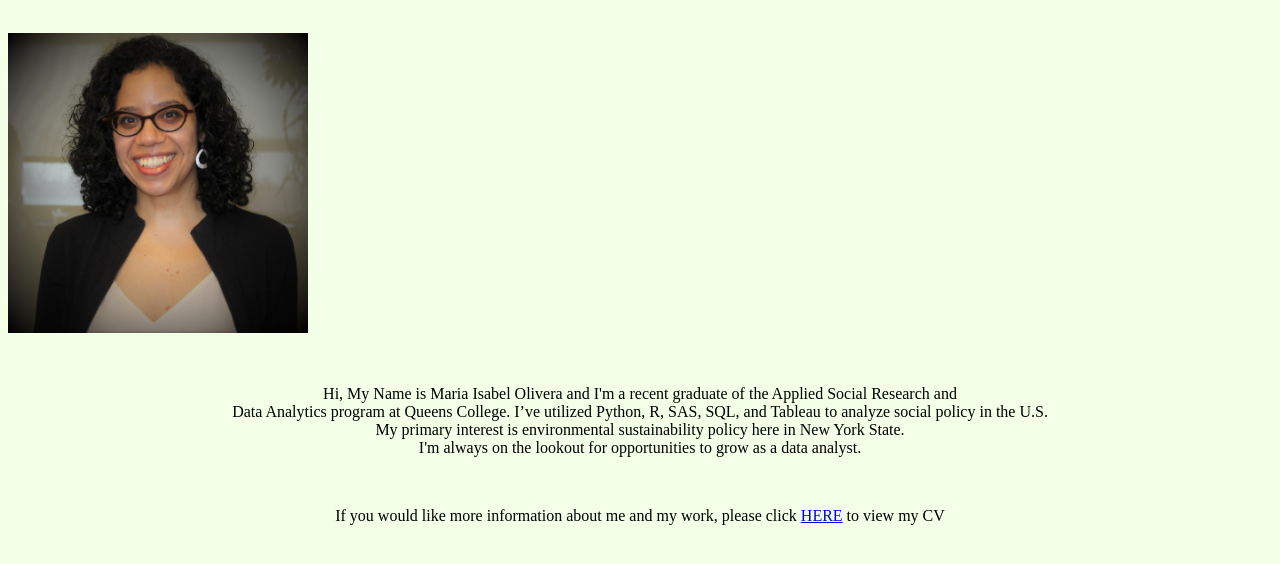
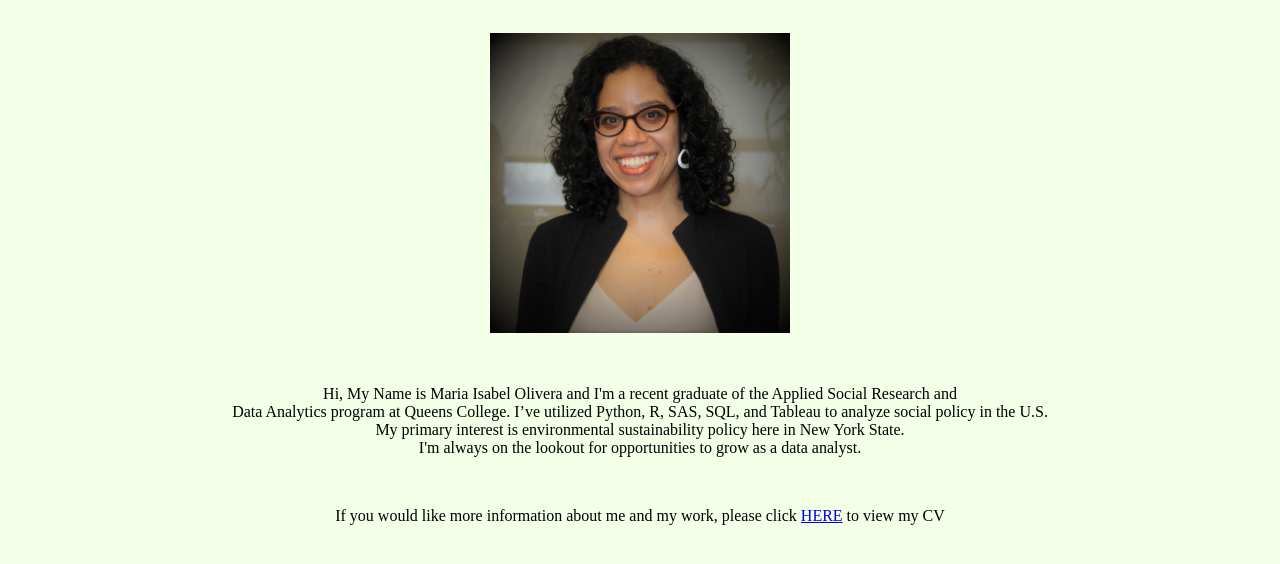
Before and after one commit to MIOlivera/greendata-about, a plain HTML site: page index.html in a window 1280 px wide. Shown: the part 370-934 px from the top of the page. Drawn offline with Linux system fonts and the light colour scheme.

Commit message:
Update index.html

```diff
--- a/index.html
+++ b/index.html
@@ -20,7 +20,7 @@
 	      <main>
 	            <div>&nbsp;</div>
 	          <div>&nbsp;</div>
-	          <div style="width:100%;text-align:left;">
+	          <div style="width:100%;text-align:center;">
 	          <img src="Profile_Pic.JPG" width="300" height="300" class="center"/>
 	          <div>&nbsp;</div>
 	          <div>&nbsp;</div>
```
